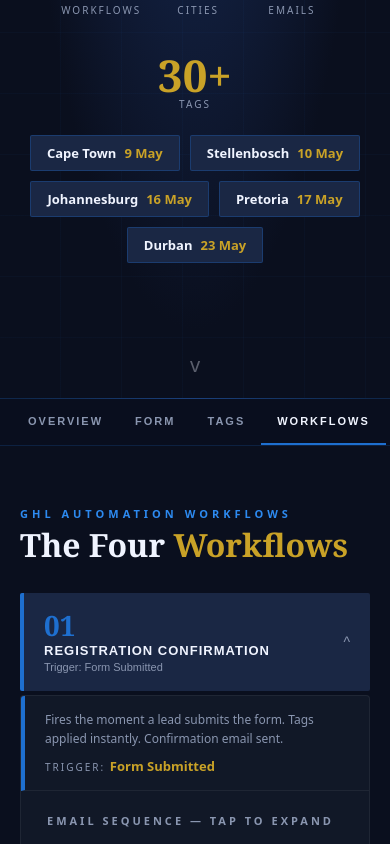
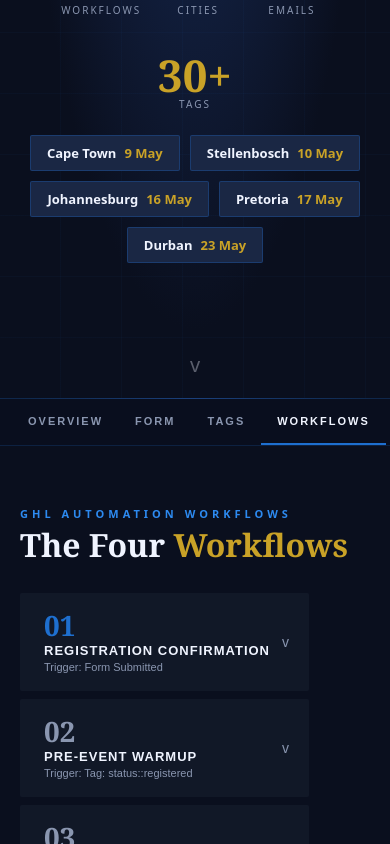
Before and after one commit to sterlingaitools-ship-it/Summit-Sales-Institute-GHL-Blueprint, a React (Create React App) app in the folder summit-sales-blueprint/: page / in a window 390 px wide. Both pictures are taken after a click on the button "WORKFLOWS". Shown: the part 445-1289 px from the top of the page. Built offline with nearby package versions, Linux system fonts and the light colour scheme.

Commit message:
Separate mobile and desktop workflow state

```diff
--- a/summit-sales-blueprint/src/App.jsx
+++ b/summit-sales-blueprint/src/App.jsx
@@ -269,6 +269,7 @@ function FadeIn({ children }) {
 export default function App() {
   const [tab, setTab] = useState("overview");
   const [wf, setWf] = useState(0);
+  const [mobileWf, setMobileWf] = useState(null);
   const [heroVis, setHeroVis] = useState(false);
   const [isMobile, setIsMobile] = useState(window.innerWidth < 768);
   useEffect(() => { const h = () => setIsMobile(window.innerWidth < 768); window.addEventListener('resize', h); return () => window.removeEventListener('resize', h); }, []);
@@ -403,17 +404,17 @@ export default function App() {
             <div style={{ display: "flex", flexDirection: "column", gap: 8, position: isMobile ? "static" : "sticky", top: 68 }}>
               {WORKFLOWS.map((w,i) => (
                 <div key={i}>
-                  <button onClick={() => setWf(wf===i && isMobile ? null : i)} style={{ width: "100%", background: wf===i ? "#1a2744" : navyMid, border: "none", cursor: "pointer", borderLeft: "4px solid " + (wf===i ? w.accent : "transparent"), padding: "18px 20px", textAlign: "left", transition: "all 0.2s", borderRadius: 2 }}>
+                  <button onClick={() => { if(isMobile){ setMobileWf(mobileWf===i ? null : i); } else { setWf(i); } }} style={{ width: "100%", background: (isMobile ? mobileWf : wf)===i ? "#1a2744" : navyMid, border: "none", cursor: "pointer", borderLeft: "4px solid " + ((isMobile ? mobileWf : wf)===i ? w.accent : "transparent"), padding: "18px 20px", textAlign: "left", transition: "all 0.2s", borderRadius: 2 }}>
                     <div style={{ display: "flex", alignItems: "center", justifyContent: "space-between" }}>
                       <div>
                         <div style={{ fontFamily: "Georgia, serif", fontSize: 28, fontWeight: 700, color: wf===i ? w.accent : grey, lineHeight: 1, marginBottom: 4 }}>{w.num}</div>
                         <div style={{ fontSize: 13, fontWeight: 700, textTransform: "uppercase", letterSpacing: 1, color: white }}>{w.title}</div>
                         <div style={{ fontSize: 11, color: grey, marginTop: 3 }}>Trigger: {w.trigger}</div>
                       </div>
-                      {isMobile && <span style={{ color: grey, fontSize: 14, marginLeft: 12 }}>{wf===i ? "^" : "v"}</span>}
+                      {isMobile && <span style={{ color: grey, fontSize: 14, marginLeft: 12 }}>{mobileWf===i ? "^" : "v"}</span>}
                     </div>
                   </button>
-                  {isMobile && wf===i && (
+                  {isMobile && mobileWf===i && (
                     <div style={{ background: navyMid, border: "1px solid rgba(255,255,255,0.06)", borderRadius: 4, overflow: "hidden", marginTop: 4 }}>
                       <div style={{ padding: "14px 20px", borderLeft: "4px solid " + w.accent, borderBottom: "1px solid rgba(255,255,255,0.06)" }}>
                         <div style={{ fontSize: 12, color: grey, lineHeight: 1.6 }}>{w.desc}</div>
```
